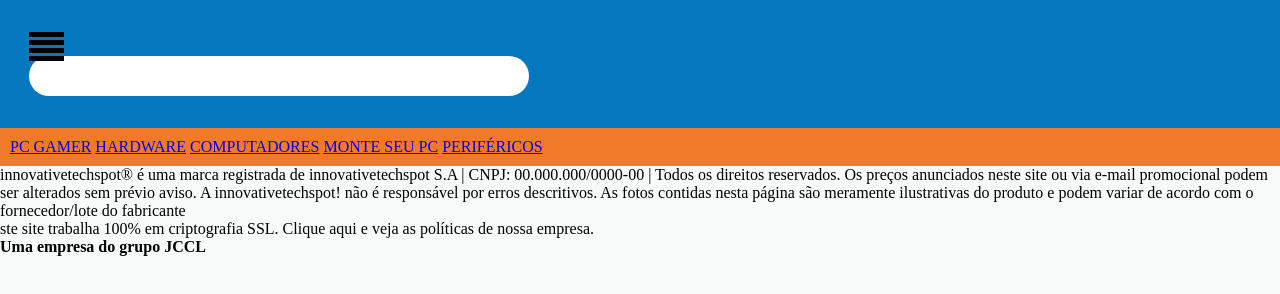
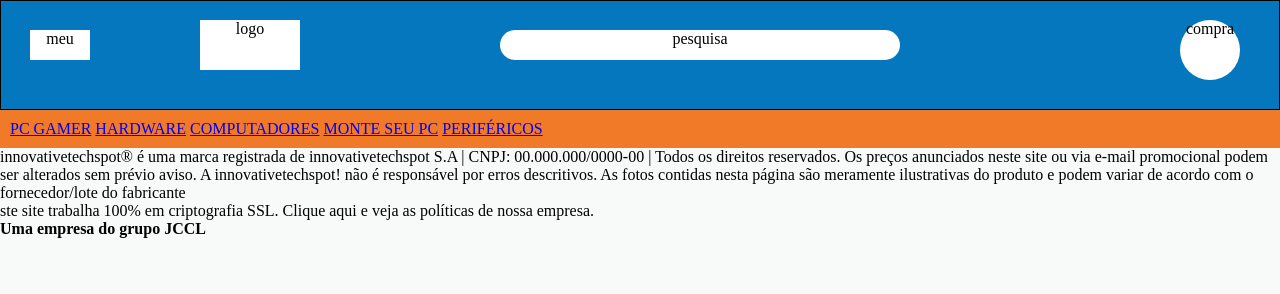
Before and after one commit to Jose-Carlos-Carvalho-de-Lima/projeto_Innovativetchspot02, a plain HTML site: page index.html in a window 1280 px wide. Drawn offline with Linux system fonts and the light colour scheme.

Commit message:
atualizações

```diff
--- a/estilo/style.css
+++ b/estilo/style.css
@@ -1,39 +1,80 @@
 @charset "UTF-8";
 
 @import url('https://fonts.googleapis.com/css2?family=Bebas+Neue&family=Poppins:ital,wght@0,100;0,200;0,300;0,400;0,500;0,600;0,700;0,800;0,900;1,100;1,200;1,300;1,400;1,500;1,600;1,700;1,800;1,900&display=swap');
- :root{
+
+:root {
     --cor0: #0477BF;
     --cor1: #F2A007;
     --cor3: #F27D16;
     --cor4: #F25922;
     --cor5: #B6D7DF;
- }
-*{
+}
+
+* {
     margin: 0px;
     padding: 0px;
-}
-body{
-    background-color:  #f2f7f58e;
 
 }
-header{
-   background-color: var(--cor0);
-   padding: 29px;
+
+body {
+    background-color: #f2f7f58e;
+
 }
 
-div{
-    width: 35px;
-    height: 5px;
-    background-color: rgb(0, 0, 0);
-    margin: 3px 0;
-}
-.contener{
-    width: 500px;
-    height: 40px;
-    border-radius: 20px;
-    background-color: rgb(255, 255, 255);
+header {
+    background-color: var(--cor0);
+    padding: 29px;
+    border: solid 1.5px;
 }
 
+div#mn {
+    width: 60px;
+    height: 30px;
+    position: relative;
+    margin-top: 0px;
+    margin-left: 0px;
+    margin-bottom: 0px;
+    margin-right: 0px;
+    text-align: center;
+    background-color: white;
+}
+
+div#lg {
+    width: 100px;
+    height: 50px;
+    position: relative;
+    margin-top: -40px;
+    margin-left: 170px;
+    margin-bottom: 0px;
+    margin-right: 0px;
+    text-align: center;
+    background-color: white;
+}
+
+div#pq {
+    width: 400px;
+    height: 30px;
+    position: relative;
+    margin-top: -40px;
+    margin-left: 470px;
+    margin-bottom: 0px;
+    margin-right: 0px;
+    text-align: center;
+    background-color: white;
+    border-radius: 60px;
+}
+div#cp {
+    width: 60px;
+    height: 60px;
+    position: relative;
+    margin-top: -40px;
+    margin-left: 1150px;
+    margin-bottom: 0px;
+    margin-right: 0px;
+    text-align: center;
+    background-color: white;
+    border-radius: 60px;
+}
 #menu {
     background-color: #F17A28;
     padding: 10px;
--- a/index.html
+++ b/index.html
@@ -10,19 +10,13 @@
 
 <body>
     <header>
-        <nav id="menu01">
-            <div id=></div>
-            <div id=></div>
-            <div id=></div>
+        <nav>
+            <div id="mn">meu</div>
+            <div id="lg">logo</div>
+            <div id="pq">pesquisa</div>
+            <div id="cp">compra</div>
         </nav>
-        <div class="contener">
-            <div class="box">
-
-            </div>
-        </div>
     </header>
-
-
     <nav id="menu">
         <a href="#">PC GAMER</a>
         <a href="#">HARDWARE</a>
```
